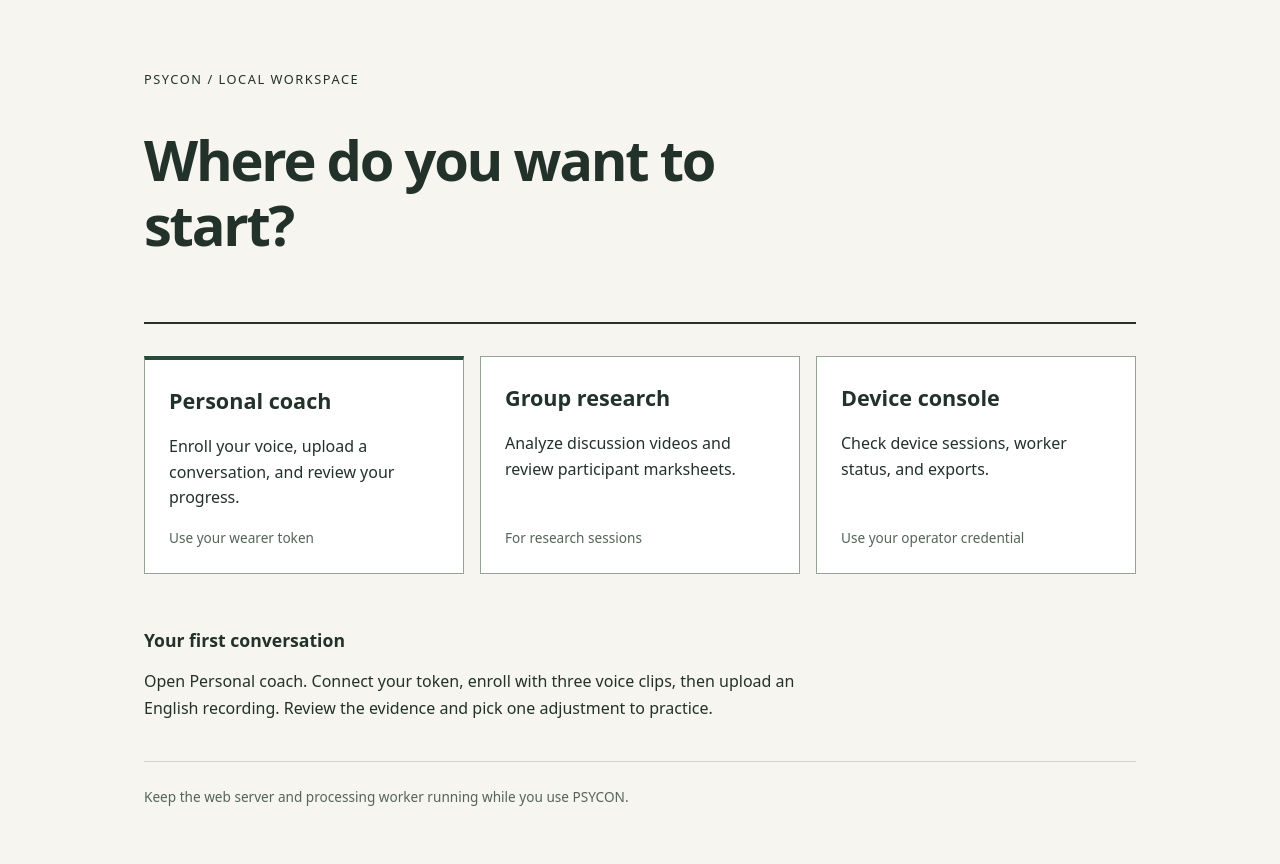
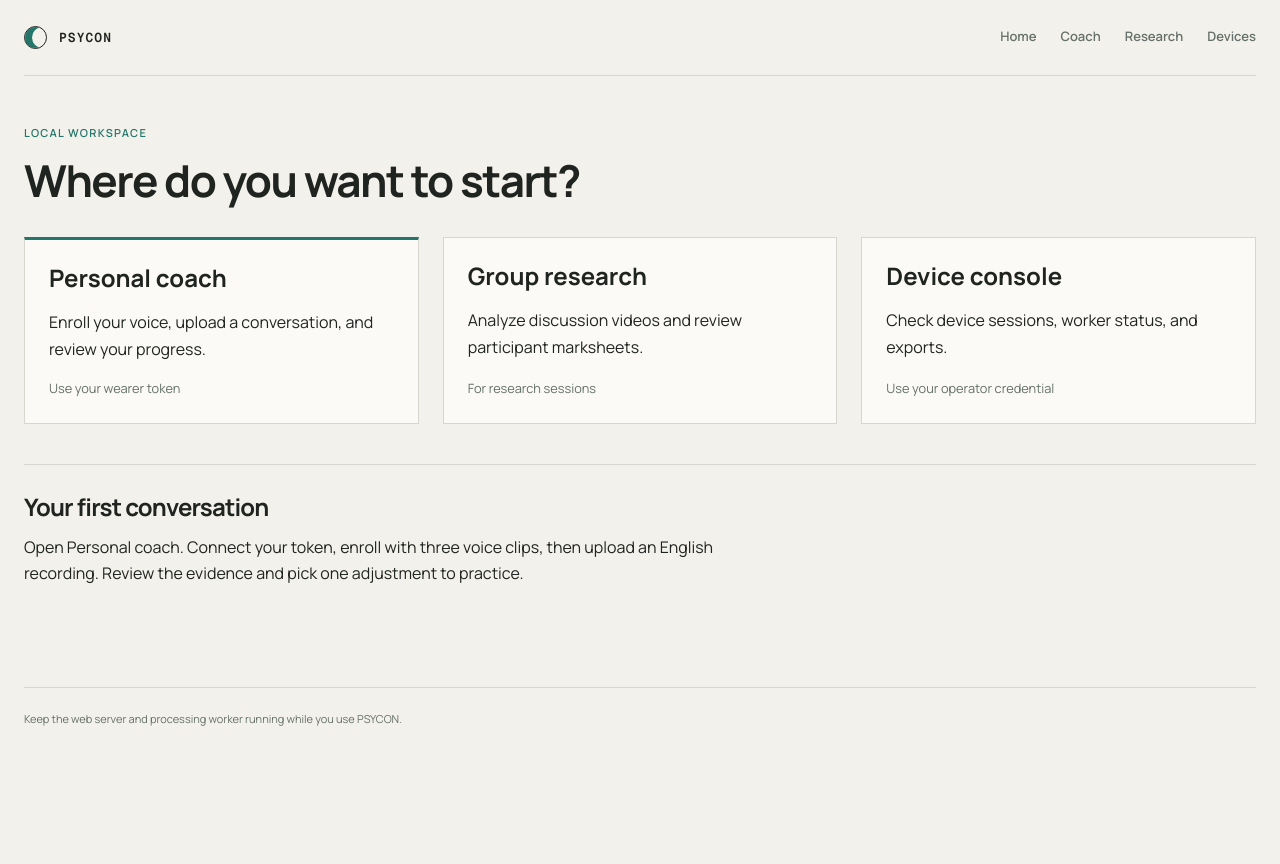
Before and after one commit to ArjunCodess/PSYCON, a Flask app: template backend/templates/home.html in a window 1280 px wide. After the commit the page ends 726 px from the top, so only its background shows below. Run offline with Flask 3, Linux system fonts and the light colour scheme; the template is opened without the code that fills it, so the values that code supplies are empty.

Commit message:
unify workspace design

```diff
--- a/backend/static/coach.js
+++ b/backend/static/coach.js
@@ -14,7 +14,7 @@ async function api(path, method="GET", body) {
   return data;
 }
 function node(tag,text,parent){const n=document.createElement(tag);n.textContent=text;if(parent)parent.append(n);return n;}
-function action(parent,text,fn){const b=node("button",text,parent);b.type="button";b.addEventListener("click",()=>run(fn));}
+function action(parent,text,fn){const b=node("button",text,parent);b.type="button";if(text.startsWith("Delete")||text==="Revoke")b.classList.add("danger-button");b.addEventListener("click",()=>run(fn));}
 async function run(fn){try{await fn();}catch(error){message(error.message);}}
 function bind(id,fn){el(id).addEventListener("submit",event=>{event.preventDefault();run(fn);});}
 function signout(){token="";el("token").value="";el("workspace").hidden=true;el("account").textContent="";for(const id of ["history","conversations","goals","grants","grant-token"])el(id).replaceChildren();}
--- /dev/null
+++ b/backend/static/design-system.css
@@ -0,0 +1,38 @@
+/* Shared components. Colors and font families come from dashboard.css. */
+html { font-size: 16px; }
+body { line-height: 1.65; }
+h1 { font-size: 2.75rem; line-height: 1.12; letter-spacing: -.035em; }
+h2 { font-size: 1.5rem; line-height: 1.2; }
+h3 { font-size: 1.125rem; line-height: 1.3; }
+h1, h2, h3 { text-wrap: balance; }
+p { max-width: 72ch; text-wrap: pretty; }
+a { color: var(--accent); text-underline-offset: 3px; }
+.intro { padding: 48px 0 32px; gap: 48px; }
+.site-nav { display: flex; flex-wrap: wrap; gap: 8px 24px; }
+.site-nav a { display: inline-flex; align-items: center; min-height: 44px; color: var(--muted); font-size: 13px; font-weight: 600; text-decoration: none; border-bottom: 2px solid transparent; }
+.site-nav a:hover, .site-nav a[aria-current="page"] { color: var(--accent); border-bottom-color: var(--accent); }
+.skip-link { position: absolute; top: 8px; left: 16px; z-index: 10; padding: 12px; background: var(--surface); transform: translateY(-200%); }
+.skip-link:focus { transform: none; }
+button, input, select, textarea { font: inherit; border-radius: 0; }
+button, .secondary-button { min-height: 44px; padding: 10px 16px; border: 1px solid var(--accent); color: var(--accent); background: transparent; font-weight: 600; cursor: pointer; }
+button:hover, .secondary-button:hover { background: var(--accent-soft); }
+button[type="submit"], form button:not([type]), .analyze-button { min-height: 44px; padding: 10px 16px; color: white; background: var(--accent); border-color: var(--accent); }
+button[type="submit"]:hover, form button:not([type]):hover, .analyze-button:hover { background: #195f56; }
+button:disabled { opacity: .55; cursor: wait; }
+button.compact-button { min-height: 44px; }
+input, select, textarea { width: 100%; min-height: 44px; padding: 10px 12px; color: var(--ink); border: 1px solid var(--line); background: var(--surface); }
+input::placeholder, textarea::placeholder { color: var(--muted); opacity: 1; }
+input[type="checkbox"], input[type="radio"] { width: 20px; min-height: 20px; margin: 0; accent-color: var(--accent); flex: 0 0 auto; }
+textarea { min-height: 88px; resize: vertical; }
+input[type="file"] { height: auto; }
+:where(a, button, input, select, textarea, summary):focus-visible { outline: 3px solid var(--accent); outline-offset: 3px; }
+.danger-button, #delete-profile, #remove-enrollment { color: var(--danger); border-color: var(--danger); background: transparent; }
+.danger-button:hover, #delete-profile:hover, #remove-enrollment:hover { background: #f3e3df; }
+summary { cursor: pointer; min-height: 44px; padding: 10px 0; }
+small, .helper { color: var(--muted); }
+pre, code, output { font-family: "Geist Mono", "Consolas", monospace; overflow-wrap: anywhere; }
+pre { white-space: pre-wrap; }
+article { padding: 20px; border: 1px solid var(--line); background: var(--surface); }
+article h3 { margin-bottom: 12px; }
+@media (max-width: 800px) { .intro { padding: 36px 0 28px; gap: 24px; } h1 { font-size: 2.25rem; } }
+@media (max-width: 520px) { .site-nav { width: 100%; justify-content: space-between; gap: 8px; } }
--- a/backend/static/home.css
+++ b/backend/static/home.css
@@ -1,19 +1,9 @@
-:root { font-family: system-ui, sans-serif; color: #23312b; background: #f6f5ef; }
-* { box-sizing: border-box; }
-body { margin: 0; }
-main { max-width: 1040px; margin: auto; padding: 56px 24px; }
-header { padding-bottom: 28px; border-bottom: 2px solid #23312b; }
-.eyebrow { font-size: .8rem; letter-spacing: .12em; }
-h1 { font-size: clamp(2rem, 5vw, 3.5rem); line-height: 1.15; letter-spacing: -.04em; max-width: 700px; }
-nav { display: grid; grid-template-columns: repeat(3, 1fr); gap: 16px; margin: 32px 0; }
-.workspace { display: flex; flex-direction: column; gap: 16px; padding: 24px; color: inherit; text-decoration: none; border: 1px solid #95a397; background: white; line-height: 1.6; }
-.workspace:hover { border-color: #274c3d; background: #eaf0e8; }
-.workspace:focus-visible { outline: 3px solid #c88731; outline-offset: 4px; }
-.primary { border-top: 4px solid #274c3d; }
-.label { font-size: 1.35rem; font-weight: 650; }
-.access { margin-top: auto; color: #546459; font-size: .85rem; }
-section { padding: 8px 0 24px; max-width: 680px; }
-h2 { font-size: 1.1rem; }
-p { line-height: 1.65; }
-footer { padding-top: 24px; border-top: 1px solid #ced5cc; color: #546459; font-size: .85rem; line-height: 1.6; }
-@media (max-width: 720px) { main { padding: 32px 20px; } nav { grid-template-columns: 1fr; } }
+/* Start-page layout; visual styles come from the shared design system. */
+.workspace-links { display: grid; grid-template-columns: repeat(3, minmax(0, 1fr)); gap: 24px; margin: 0 0 40px; }
+.workspace-link { display: flex; flex-direction: column; gap: 16px; padding: 24px; color: var(--ink); text-decoration: none; border: 1px solid var(--line); background: var(--surface); }
+.workspace-link:hover { border-color: var(--accent); background: var(--accent-soft); }
+.workspace-link.primary { border-top: 3px solid var(--accent); }
+.workspace-link .label { font-size: 1.5rem; font-weight: 700; line-height: 1.2; }
+.workspace-link .access { margin-top: auto; color: var(--muted); font-size: .8rem; }
+.start-usage { padding: 28px 0; border-top: 1px solid var(--line); }
+@media (max-width: 800px) { .workspace-links { grid-template-columns: 1fr; gap: 16px; } }
--- /dev/null
+++ b/backend/templates/base.html
@@ -0,0 +1,30 @@
+<!doctype html>
+<html lang="en">
+<head>
+  <meta charset="utf-8">
+  <meta name="viewport" content="width=device-width, initial-scale=1">
+  <meta name="color-scheme" content="light">
+  <title>{% block title %}PSYCON{% endblock %}</title>
+  <link rel="preconnect" href="https://fonts.googleapis.com">
+  <link rel="preconnect" href="https://fonts.gstatic.com" crossorigin>
+  <link href="https://fonts.googleapis.com/css2?family=Geist+Mono:wght@400;500;600&amp;family=Manrope:wght@400;500;600;700&amp;display=swap" rel="stylesheet">
+  <link rel="stylesheet" href="{{ url_for('static', filename='dashboard.css', v='shared-1') }}">
+  <link rel="stylesheet" href="{{ url_for('static', filename='design-system.css', v='shared-1') }}">
+  {% block styles %}{% endblock %}
+  {% block scripts %}{% endblock %}
+</head>
+<body>
+  <a class="skip-link" href="#page-content">Skip to content</a>
+  <main class="page-shell {% block page_class %}{% endblock %}">
+    <header class="masthead">
+      <a class="brand" href="/" aria-label="PSYCON home"><span class="brand-mark" aria-hidden="true"></span><span>PSYCON</span></a>
+      <nav class="site-nav" aria-label="Main navigation">
+        {% for path, label in [('/', 'Home'), ('/coach', 'Coach'), ('/group', 'Research'), ('/devices', 'Devices')] %}
+        <a href="{{ path }}"{% if request.path == path %} aria-current="page"{% endif %}>{{ label }}</a>
+        {% endfor %}
+      </nav>
+    </header>
+    <div id="page-content" tabindex="-1">{% block content %}{% endblock %}</div>
+  </main>
+</body>
+</html>
--- a/backend/templates/home.html
+++ b/backend/templates/home.html
@@ -1,22 +1,14 @@
-<!doctype html>
-<html lang="en">
-<head>
-  <meta charset="utf-8">
-  <meta name="viewport" content="width=device-width, initial-scale=1">
-  <meta name="color-scheme" content="light">
-  <title>PSYCON | Start</title>
-  <link rel="stylesheet" href="{{ url_for('static', filename='home.css') }}">
-</head>
-<body>
-  <main>
-    <header><p class="eyebrow">PSYCON / LOCAL WORKSPACE</p><h1>Where do you want to start?</h1></header>
-    <nav aria-label="Workspaces">
-      <a class="workspace primary" href="/coach"><span class="label">Personal coach</span><span>Enroll your voice, upload a conversation, and review your progress.</span><span class="access">Use your wearer token</span></a>
-      <a class="workspace" href="/group"><span class="label">Group research</span><span>Analyze discussion videos and review participant marksheets.</span><span class="access">For research sessions</span></a>
-      <a class="workspace" href="{{ url_for('pages.dashboard') }}"><span class="label">Device console</span><span>Check device sessions, worker status, and exports.</span><span class="access">Use your operator credential</span></a>
+{% extends "base.html" %}
+{% block title %}PSYCON | Start{% endblock %}
+{% block styles %}<link rel="stylesheet" href="{{ url_for('static', filename='home.css', v='shared-1') }}">{% endblock %}
+{% block content %}
+<section class="intro"><div><p class="eyebrow">Local workspace</p><h1>Where do you want to start?</h1></div></section>
+<nav class="workspace-links" aria-label="Workspaces">
+      <a class="workspace-link primary" href="/coach"><span class="label">Personal coach</span><span>Enroll your voice, upload a conversation, and review your progress.</span><span class="access">Use your wearer token</span></a>
+      <a class="workspace-link" href="/group"><span class="label">Group research</span><span>Analyze discussion videos and review participant marksheets.</span><span class="access">For research sessions</span></a>
+      <a class="workspace-link" href="{{ url_for('pages.dashboard') }}"><span class="label">Device console</span><span>Check device sessions, worker status, and exports.</span><span class="access">Use your operator credential</span></a>
     </nav>
-    <section aria-labelledby="usage"><h2 id="usage">Your first conversation</h2><p>Open Personal coach. Connect your token, enroll with three voice clips, then upload an English recording. Review the evidence and pick one adjustment to practice.</p></section>
-    <footer>Keep the web server and processing worker running while you use PSYCON.</footer>
-  </main>
-</body>
-</html>
+    <section class="start-usage" aria-labelledby="usage"><h2 id="usage">Your first conversation</h2><p>Open Personal coach. Connect your token, enroll with three voice clips, then upload an English recording. Review the evidence and pick one adjustment to practice.</p></section>
+    <footer class="page-footer">Keep the web server and processing worker running while you use PSYCON.</footer>
+
+{% endblock %}
```
Also changed, not shown: backend/static/coach.css (+15 -2 lines), backend/static/group_session.css (+1 -14 lines), backend/templates/coach.html (+11 -5 lines), backend/templates/dashboard.html (+6 -25 lines), backend/templates/group_session.html (+7 -26 lines), tests/backend/test_group_workflow.py (+1 -1 lines).
